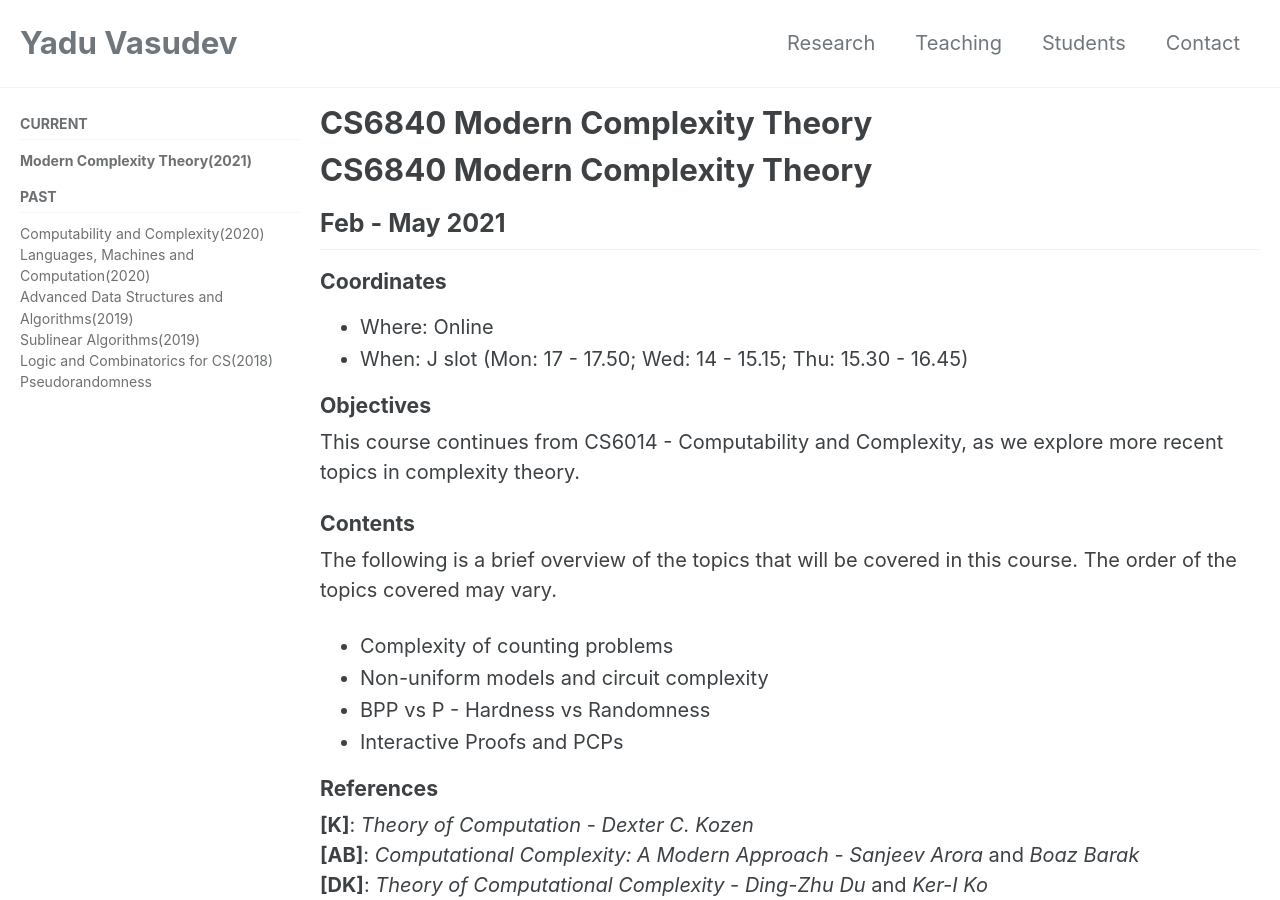
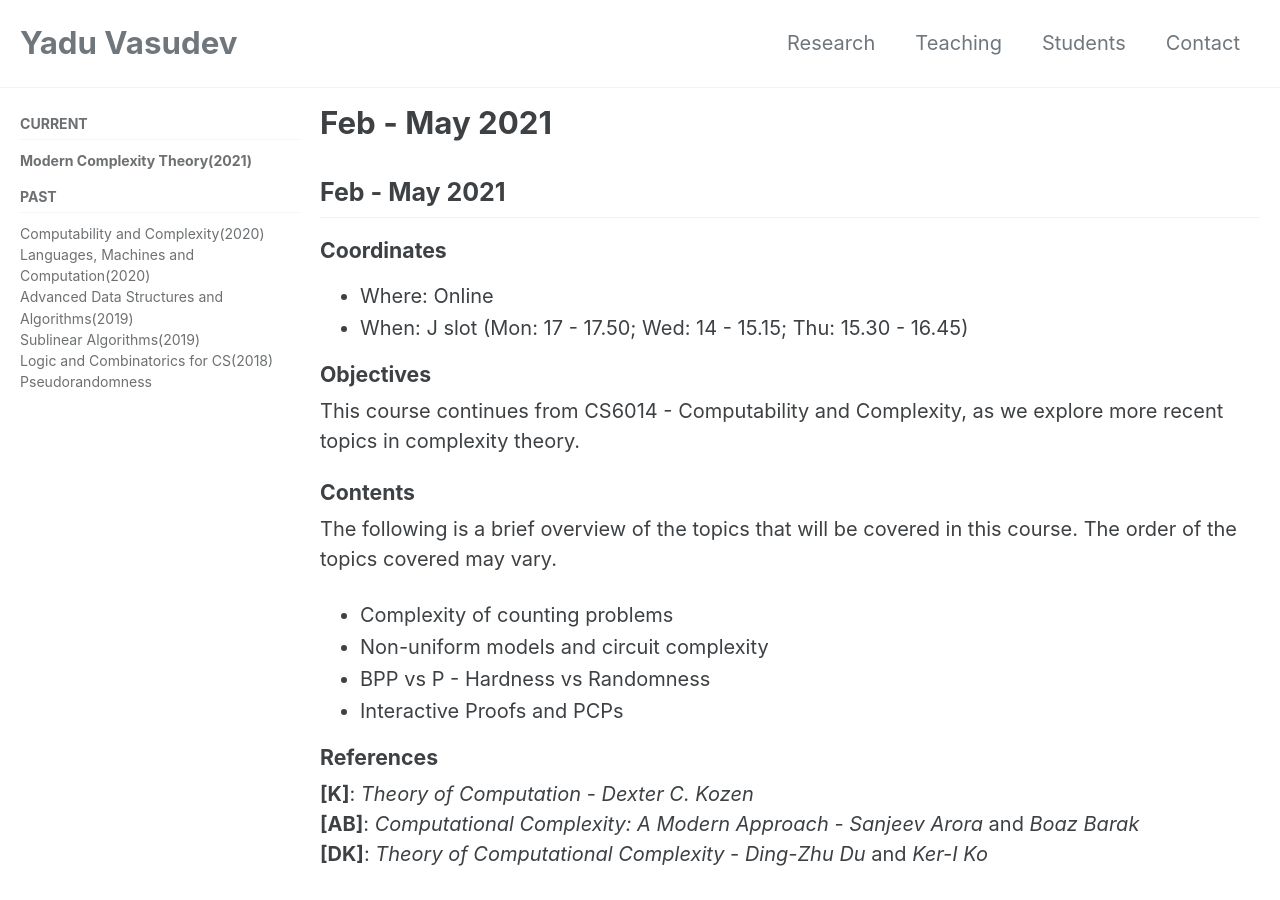
Before and after one commit to yaduvasudev/yaduvasudev.github.io, a Jekyll site: the page built from _pages/cs6840-21.md, in a window 1280 px wide and 900 px high. Built offline with Jekyll 4.4.1, drawn with Linux system fonts in a browser that asks for light colours; cached includes are drawn as plain includes; our own code applies the rules of GitHub Pages for plain Markdown files.

Commit message:
Update cs6840-21.md

```diff
--- a/_pages/cs6840-21.md
+++ b/_pages/cs6840-21.md
@@ -6,7 +6,7 @@ sidebar:
 classes: wide
 ---
 
-# CS6840 Modern Complexity Theory
+
 ## Feb - May 2021
 
 #### Coordinates
```
